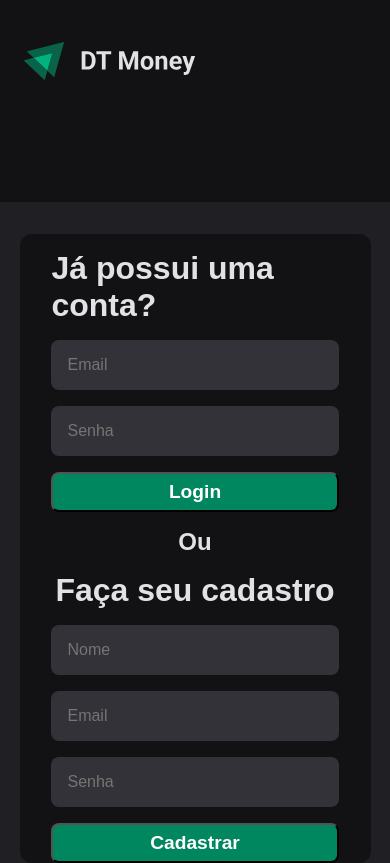
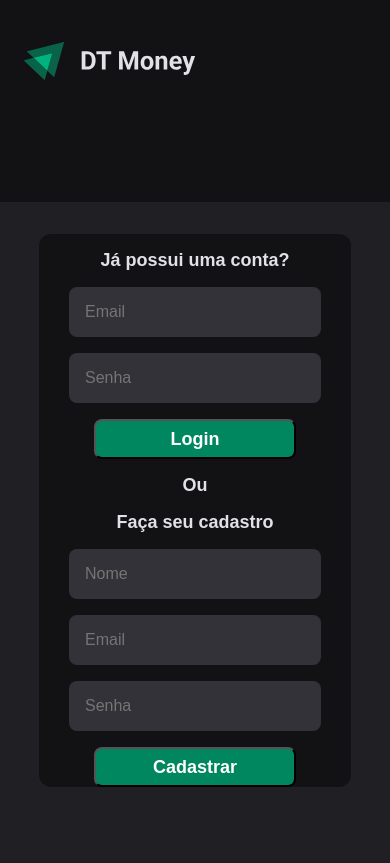
Before and after one commit to jp-data/dt-money, a React (Vite) app in the folder front-end/: page /login in a window 390 px wide. Built offline with nearby package versions, Linux system fonts and the light colour scheme; data requests are answered from the project's data file; a web font is replaced by a local one; what use-context-selector would draw is missing.

Commit message:
responsividade page login

```diff
--- a/front-end/src/pages/Auth/styles.ts
+++ b/front-end/src/pages/Auth/styles.ts
@@ -59,6 +59,23 @@ export const FormContainer = styled.div`
         }
     }
 
+    @media (max-width: 480px) {
+        width: 100%;
+        padding: 0 1rem;
+
+        form {
+            width: 100%;
+        }
+
+        button {
+            width: 100%;
+        }
+
+        h1, h2, button {
+            font-size: 18px;
+        }
+    }
+
     @media (max-width: 768px){
         width: 80%;
         padding: 0 1rem;
@@ -73,12 +90,17 @@ export const FormContainer = styled.div`
         }
     }
 
-    @media (max-width: 480px) {
-        width: 90%;
+
+    @media (min-width: 769px) and (max-width: 1468px) {
+        width: 60%;
         padding: 0 1rem;
 
+        form {
+            width: 80%;
+        }
+
         button {
-            width: 100%;
+            width: 80%;
         }
     }
 `
```
